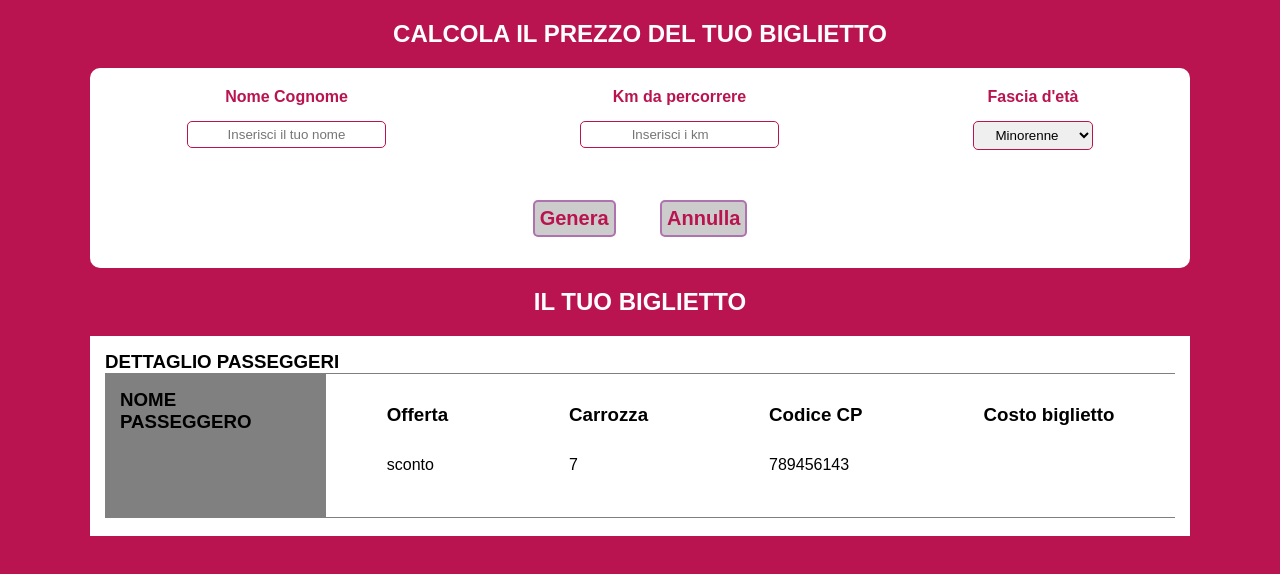
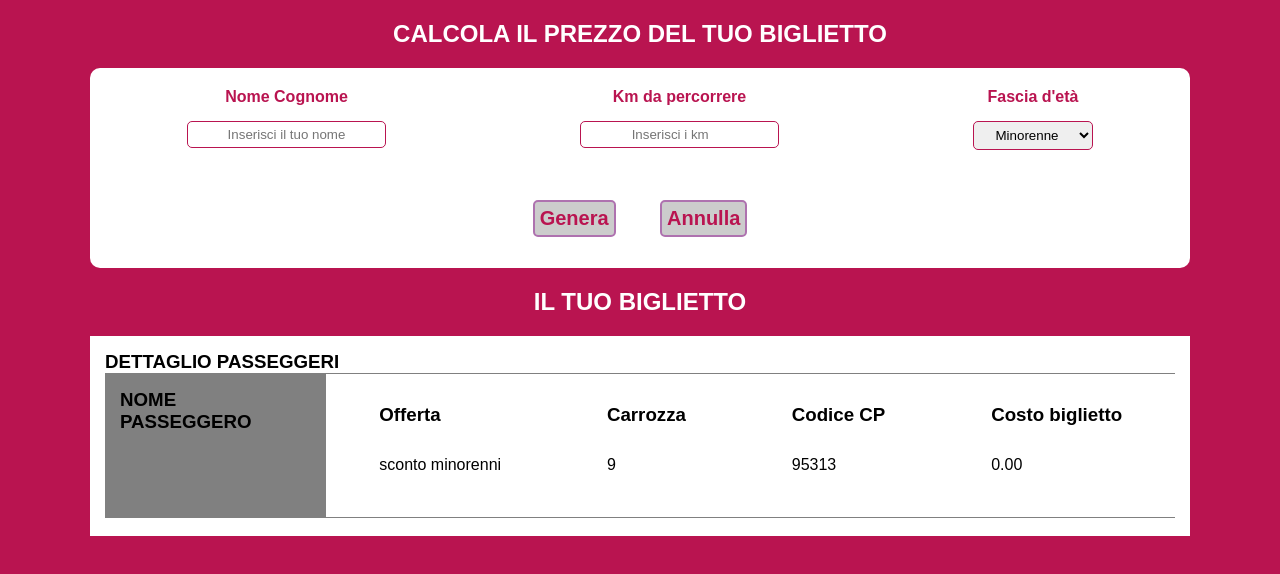
Before and after one commit to FedericaC03/js-biglietto-treno-form, a plain HTML site: page index.html in a window 1280 px wide. Both pictures are taken after a click on the button "Genera". Drawn offline with Linux system fonts and the light colour scheme.

Commit message:
Completato javascript per la sezione descrizione biglietto

```diff
--- a/index.html
+++ b/index.html
@@ -46,19 +46,19 @@
     <div id="descrizionebiglietto">
       <div class="offerta">
         <h3>Offerta</h3>
-        <p>sconto</p>
+        <p id="sconto"></p>
       </div>
       <div class="carrozza">
         <h3>Carrozza</h3>
-        <p>7</p>
+        <p id="carrozza">7</p>
       </div>
       <div class="codicecp">
         <h3>Codice CP</h3>
-        <p>789456143</p>
+        <p id="prenotazione"></p>
       </div>
       <div class="prezzob">
         <h3>Costo biglietto</h3>
-        <p id="prezzo-biglietto"></p>
+        <p id="prezzoBiglietto"></p>
       </div>
       </div>
   </div>
--- a/js/script.js
+++ b/js/script.js
@@ -9,5 +9,34 @@ function() {
   var km = document.getElementById("km").value;
   var eta = document.getElementById("eta").value;
   document.getElementById('nome-passeggero').innerHTML = nome;
+
+//DEFINISCO L'OFFERTA IN BASE ALL'ETA' DELL'UTENTE
+  var prezzobiglietto = document.getElementById("prezzo-biglietto");
+  var prezzoxkm = km * 0.21;
+  var sconto = document.getElementById('sconto');
+  if (eta == "minorenne") {
+    sconto.innerHTML = "sconto minorenni";
+  } else if (eta == "over65") {
+    sconto.innerHTML = "prezzo silver";
+  } else {
+    sconto.innerHTML = "prezzo standard";
+  }
+  //GENERO UN NUMERO CASUALE DELLA CARROZZA
+  var carrozza = document.getElementById("carrozza");
+  carrozza.innerHTML = Math.floor(Math.random() * 9) + 1;
+
+  //GENERO UN NUMERO CASUALE DEL CAMBIO PRENOTAZIONE
+  var prenotazione = document.getElementById("prenotazione");
+  prenotazione.innerHTML = Math.floor(Math.random() * 9999) + 90000;
+
+  //CALCOLO IL PREZZO DEL BIGLIETTO IN BASE AI KM E ALL'ETA
+  var prezzobiglietto = document.getElementById("prezzoBiglietto");
+  if ( eta == "minorenne") {
+    prezzobiglietto.innerHTML = ((prezzoxkm - ((prezzoxkm * 20) / 100))).toFixed(2);
+  } else if ( eta == "over65") {
+    prezzobiglietto.innerHTML = ((prezzoxkm - ((prezzoxkm * 40) / 100))).toFixed(2);
+  } else {
+    prezzobiglietto.innerHTML = prezzoxkm;
+  }
 }
 );
```
